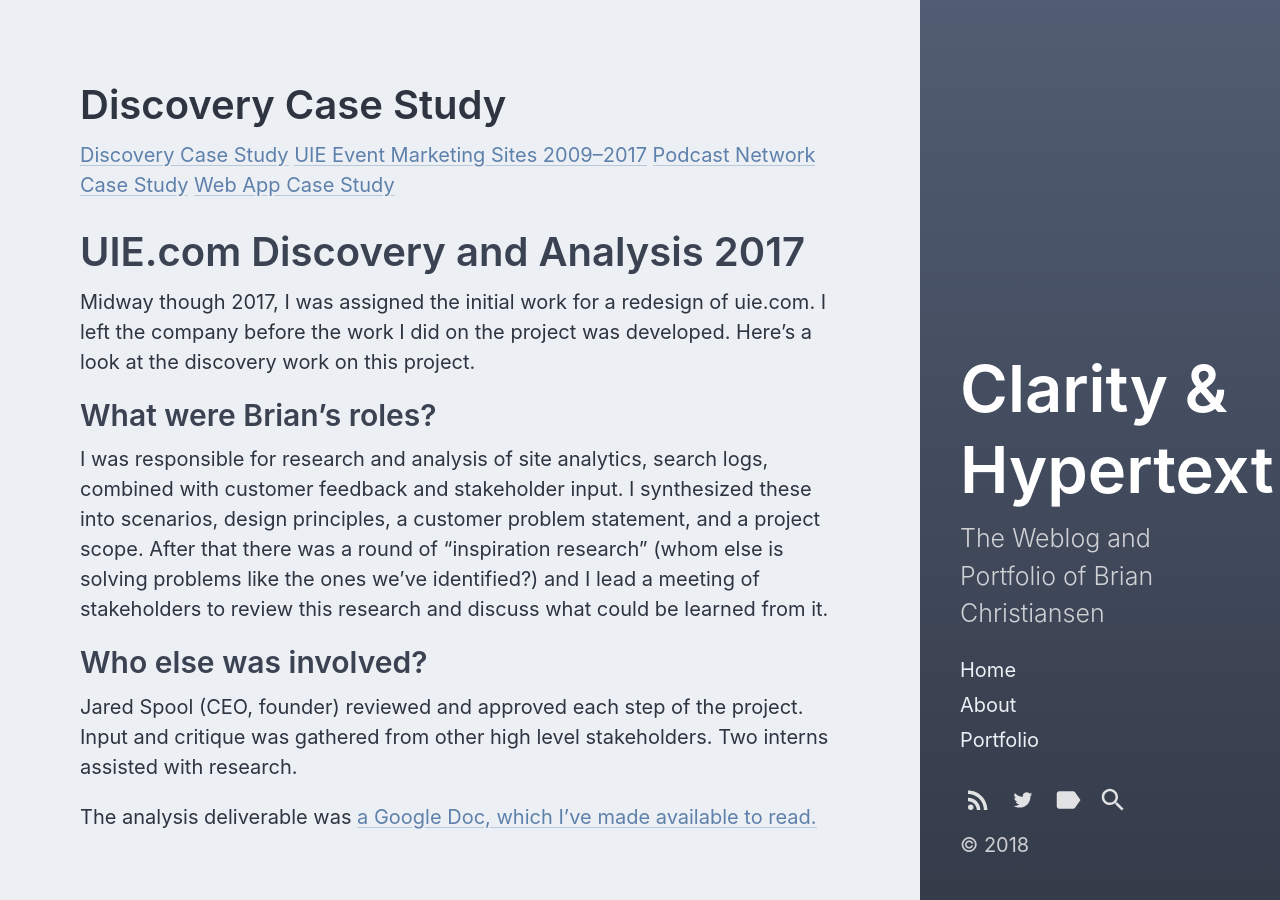
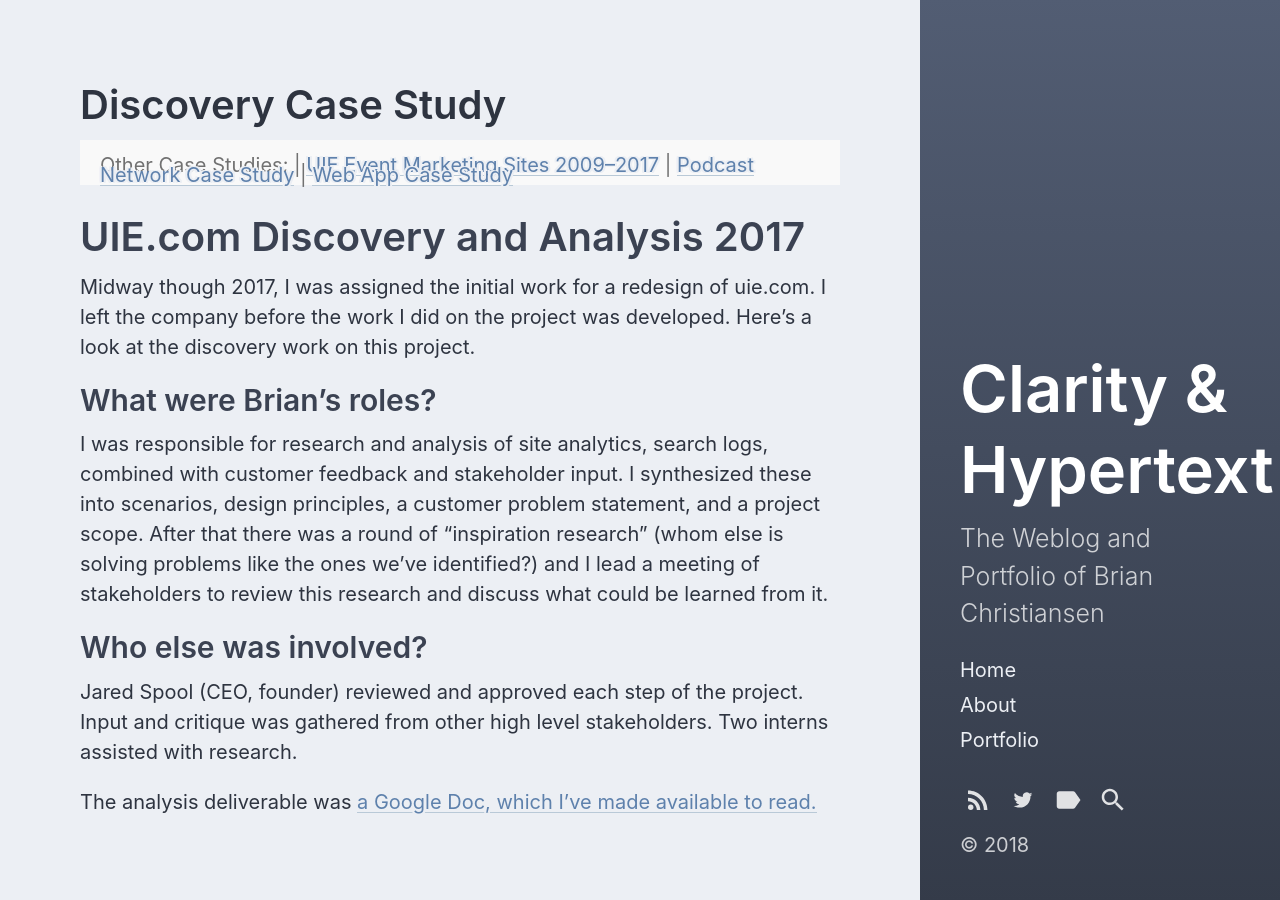
Before and after one commit to briandigital/bd4, a Jekyll site: the page built from portfolio/discovery-case-study.md, in a window 1280 px wide. Built offline with Jekyll 4.4.1, drawn with Linux system fonts in a browser that asks for light colours.

Commit message:
Not happy with the divider

```diff
--- a/_includes/portfolio-links.html
+++ b/_includes/portfolio-links.html
@@ -2,12 +2,15 @@
   Dynamically generate list of links to all portfolio pages
 {% endcomment %}
 
+<nav class="message" >Other Case Studies:
     {% assign pages_list = site.pages %}
     {% for node in pages_list %}
       {% if node.title != null %}
         {% if node.category == "case-study" %}
-      <a class="category-link {% if page.url == node.url %} active{% endif %}"
+        <a class="tags-list {% if page.url == node.url %}posts-for-tag{% endif %}"
               href="{{ site.baseurl }}{{ node.url }}">{{ node.title }}</a>
+              {% if forloop.last == false %}|{% endif %}
         {% endif %}
       {% endif %}
     {% endfor %}
+</nav>
```
Lines whose indentation alone changed are shown as unchanged.
